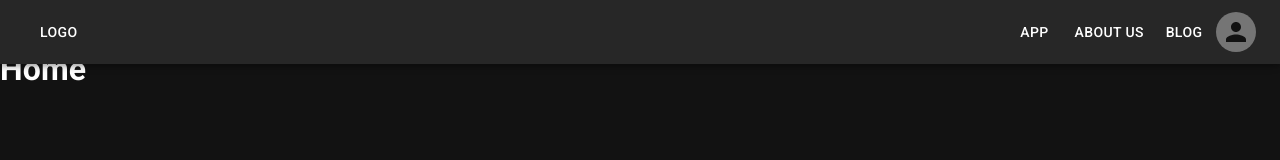
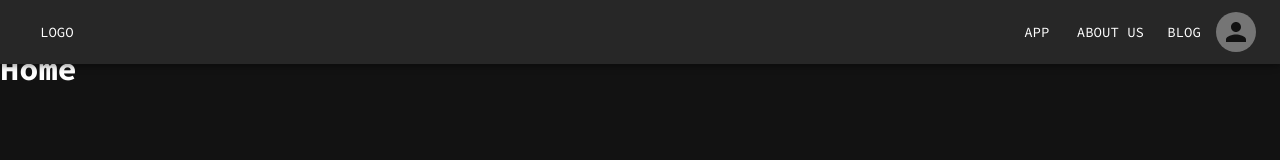
Before and after one commit to PeepholeApp/NFSD_APP_FRONTEND, a React (Vite) app: page / in a window 1280 px wide. Shown: the top 160 px of the page. Built offline with nearby package versions, Linux system fonts and the light colour scheme.

Commit message:
change typography

```diff
--- a/index.html
+++ b/index.html
@@ -4,6 +4,12 @@
     <meta charset="UTF-8" />
     <link rel="icon" type="image/svg+xml" href="/vite.svg" />
     <meta name="viewport" content="width=device-width, initial-scale=1.0" />
+    <link rel="preconnect" href="https://fonts.googleapis.com" />
+    <link rel="preconnect" href="https://fonts.gstatic.com" crossorigin />
+    <link
+      href="https://fonts.googleapis.com/css2?family=Prata&family=Source+Code+Pro:wght@400;700&display=swap"
+      rel="stylesheet"
+    />
     <title>Find your people</title>
   </head>
   <body>
--- a/src/App.jsx
+++ b/src/App.jsx
@@ -20,6 +20,10 @@ const theme = createTheme({
     primary: {
       main: "#654ea3",
     },
+  },
+
+  typography: {
+    fontFamily: ["Source Code Pro"].join(","),
   },
 });
 
```
